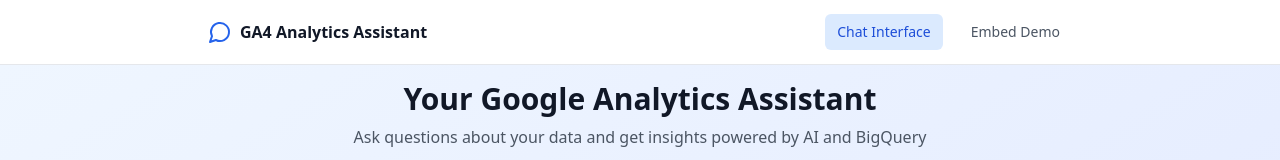
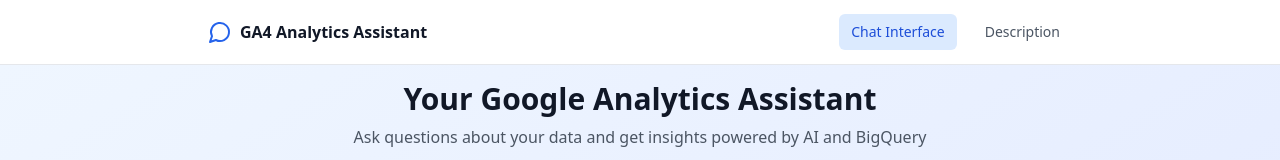
Before and after one commit to McGovs/arnold-the-analyst-frontend-v2-markdown, a React (Vite) app: page / in a window 1280 px wide. Shown: the top 160 px of the page. Built offline with nearby package versions, Linux system fonts and the light colour scheme; no server answers.

Commit message:
Update App.tsx

```diff
--- a/src/App.tsx
+++ b/src/App.tsx
@@ -1,10 +1,11 @@
+// src/App.tsx
 import React, { useState } from 'react';
 import ChatInterface from './components/ChatInterface';
-import EmbedDemo from './pages/EmbedDemo';
-import { MessageCircle, Home } from 'lucide-react';
+import Description from './pages/Description'; // ← was ./pages/EmbedDemo
+import { MessageCircle } from 'lucide-react';
 
 function App() {
-  const [currentPage, setCurrentPage] = useState<'chat' | 'embed'>('chat');
+  const [currentPage, setCurrentPage] = useState<'chat' | 'description'>('chat'); // ← add 'description'
 
   return (
     <div className="min-h-screen">
@@ -28,14 +29,14 @@ function App() {
                 Chat Interface
               </button>
               <button
-                onClick={() => setCurrentPage('embed')}
+                onClick={() => setCurrentPage('description')} // ← was 'embed'
                 className={`px-3 py-2 text-sm font-medium rounded-md transition-colors ${
-                  currentPage === 'embed'
+                  currentPage === 'description'
                     ? 'bg-blue-100 text-blue-700'
                     : 'text-gray-600 hover:text-gray-900 hover:bg-gray-100'
                 }`}
               >
-                Embed Demo
+                Description {/* ← was Embed Demo */}
               </button>
             </div>
           </div>
@@ -43,7 +44,7 @@ function App() {
       </nav>
 
       {/* Page Content */}
-      {currentPage === 'chat' ? <ChatInterface /> : <EmbedDemo />}
+      {currentPage === 'chat' ? <ChatInterface /> : <Description />} {/* ← was <EmbedDemo /> */}
     </div>
   );
 }
```
